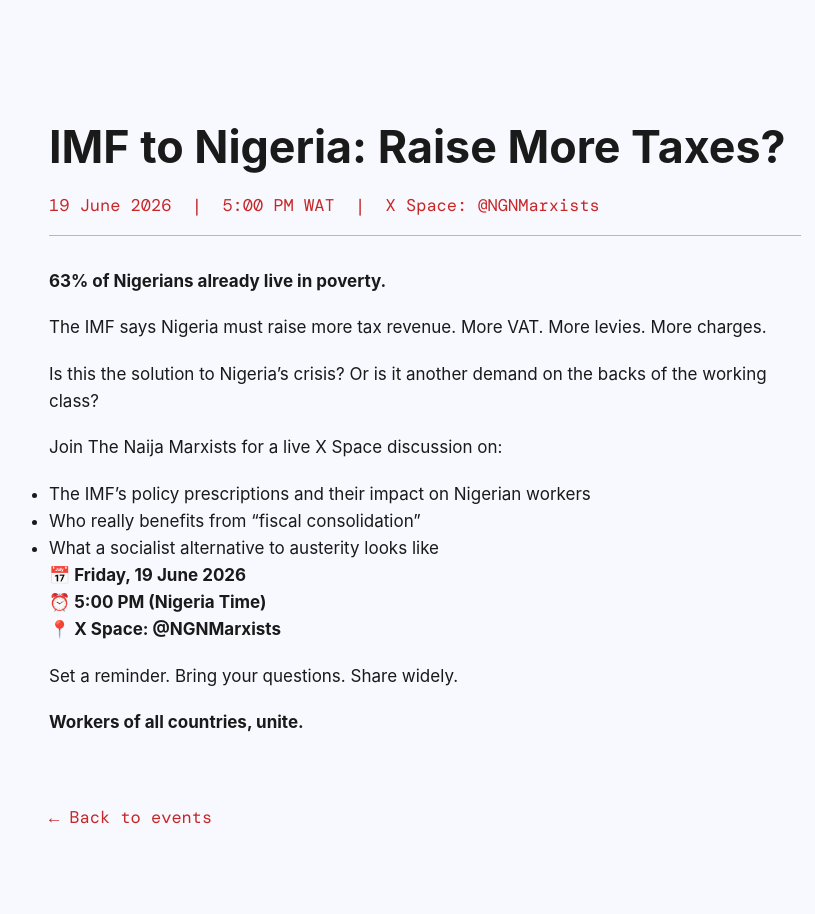
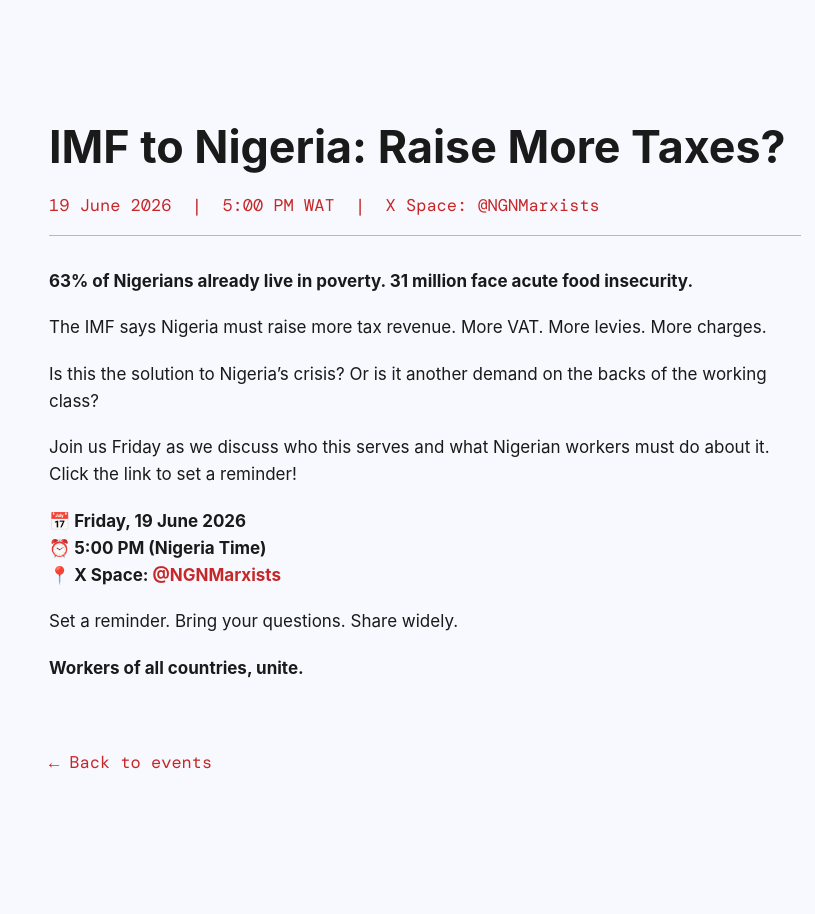
Before and after one commit to NaijaMarxistTech/website, a Jekyll site: the page built from _events/2025-06-19-imf-to-nigeria-raise-more-taxes.md, in a window 1280 px wide. Shown: the whole page, without its empty margins (215-1030 px from the left). Built offline with Jekyll 4.4.1, drawn with Linux system fonts in a browser that asks for light colours.

Commit message:
Minor changes

```diff
--- a/_events/2025-06-19-imf-to-nigeria-raise-more-taxes.md
+++ b/_events/2025-06-19-imf-to-nigeria-raise-more-taxes.md
@@ -9,21 +9,18 @@
 
 <!-- <img src="/assets/images/events/2025-06-19-imf-taxes-x-space.jpg" alt="image" width="200" style="max-width:100%; height:auto;"> -->
 
-**63% of Nigerians already live in poverty.**
+**63% of Nigerians already live in poverty. 31 million face acute food insecurity.**
 
 The IMF says Nigeria must raise more tax revenue. More VAT. More levies. More charges.
 
 Is this the solution to Nigeria's crisis? Or is it another demand on the backs of the working class?
 
-Join The Naija Marxists for a live X Space discussion on:
-
-- The IMF's policy prescriptions and their impact on Nigerian workers
-- Who really benefits from "fiscal consolidation"
-- What a socialist alternative to austerity looks like
+Join us Friday as we discuss who this serves and what Nigerian workers must do about it.
+Click the link to set a reminder!
 
 **📅 Friday, 19 June 2026**
 **⏰ 5:00 PM (Nigeria Time)**
-**📍 X Space: @NGNMarxists**
+**📍 X Space: [@NGNMarxists](https://twitter.com/i/spaces/1kJzDDyBYPeKv)**
 
 Set a reminder. Bring your questions. Share widely.
 
--- a/css/base.css
+++ b/css/base.css
@@ -22,6 +22,11 @@
   box-sizing: border-box;
   margin: 0;
   padding: 0;
+}
+
+::selection {
+  background: var(--red);
+  color: #ffffff;
 }
 
 html, body {
--- a/css/pages.css
+++ b/css/pages.css
@@ -12,7 +12,7 @@
 }
 
 .article-container h1 {
-  font-size: 2.8rem;
+  font-size: 2.5rem;
   margin-bottom: 0.5rem;
   font-family: var(--display);
 }
@@ -40,6 +40,22 @@
   margin-bottom: 1.2rem;
   line-height: 1.6;
   text-align: justify;
+}
+
+/* Article, statement, event links */
+.article-container a,
+.event-container a,
+.statement-card a {
+  color: var(--red);
+  text-decoration: none;
+  transition: color 0.2s, border-bottom 0.2s;
+}
+
+.article-container a:hover,
+.event-container a:hover,
+.statement-card a:hover {
+  color: var(--red-dk);
+  border-bottom: 1px solid var(--red-dk);
 }
 
 .back-link {
```
